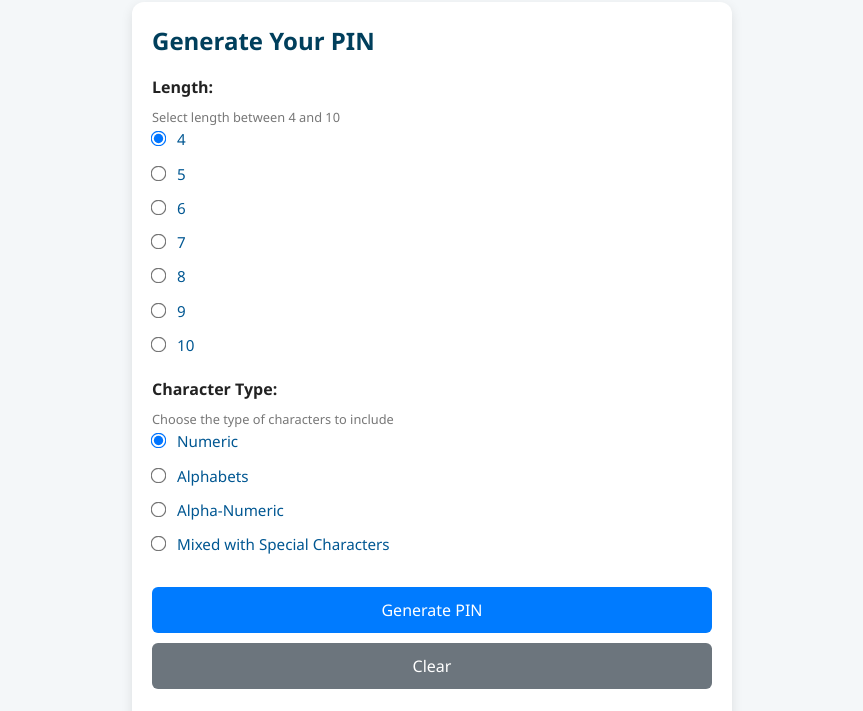
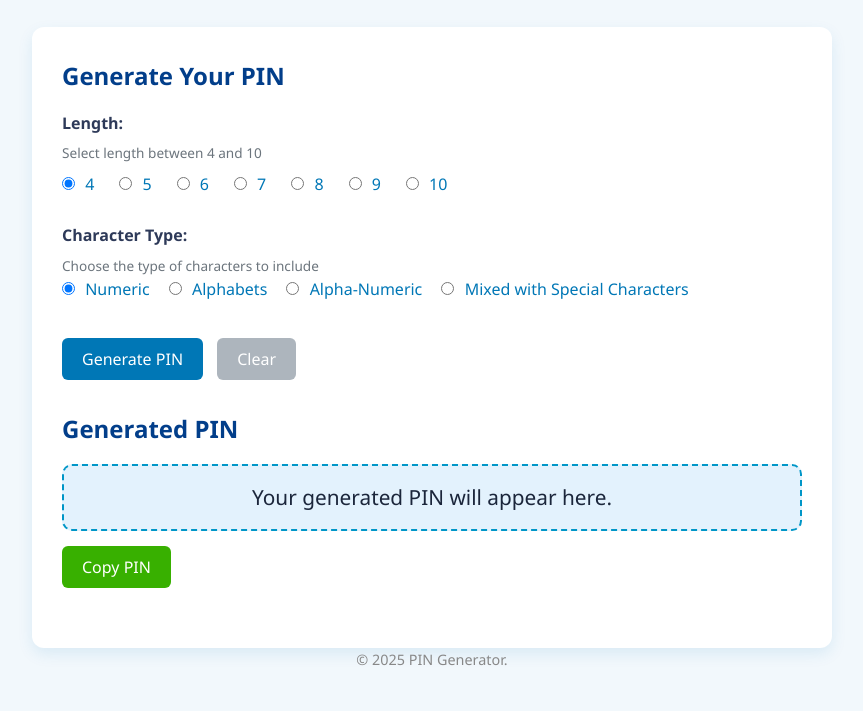
Before and after one commit to OmChannawar/MystiCode, a plain HTML site: page index.html in a window 1280 px wide. Shown: the part 115-826 px from the top of the page, without its empty margins (208-1071 px from the left). Drawn offline with Linux system fonts and the light colour scheme.

Commit message:
Update styles.css

```diff
--- a/styles.css
+++ b/styles.css
@@ -1,4 +1,4 @@
-/* Reset & Base Styles */
+/* Reset & base styles */
 * {
     margin: 0;
     padding: 0;
@@ -7,52 +7,51 @@
 }
 
 body {
-    background-color: #f4f7f9;
-    color: #333;
+    background-color: #f2f8fc;
+    color: #2e3a59;
     line-height: 1.6;
-    padding: 15px;
+    padding: 20px;
 }
 
 /* Header & Footer */
 header, footer {
     text-align: center;
-    margin-bottom: 25px;
+    margin-bottom: 30px;
 }
 
 header h1 {
-    font-size: 2rem;
-    color: #005792;
+    font-size: 2.5rem;
+    color: #0077b6;
 }
 
 header p {
-    font-size: 1rem;
+    font-size: 1.1rem;
     color: #444;
 }
 
 footer p {
-    font-size: 0.85rem;
-    color: #777;
+    font-size: 0.9rem;
+    color: #888;
 }
 
 /* Container */
 .container {
-    max-width: 600px;
-    margin: auto;
-    background-color: #fff;
-    padding: 20px;
+    max-width: 800px;
+    margin: 0 auto;
+    background-color: #ffffff;
+    padding: 30px;
     border-radius: 12px;
-    box-shadow: 0 4px 12px rgba(0, 0, 0, 0.1);
+    box-shadow: 0 6px 15px rgba(0, 119, 182, 0.1);
 }
 
 /* Sections */
 .generator-section, .display-section {
-    margin-bottom: 25px;
+    margin-bottom: 30px;
 }
 
 h2 {
-    color: #003f5c;
+    color: #023e8a;
     margin-bottom: 15px;
-    font-size: 1.5rem;
 }
 
 /* Inputs & Labels */
@@ -64,80 +63,83 @@ h2 {
     font-weight: 600;
     display: block;
     margin-bottom: 6px;
-    color: #222;
-    font-size: 1rem;
+    color: #2e3a59;
 }
 
 .radio-group label,
 #charSetOptions label {
-    margin-bottom: 10px;
-    display: block;
-    font-size: 0.95rem;
+    margin-right: 15px;
+    display: inline-block;
+    cursor: pointer;
     font-weight: 500;
-    cursor: pointer;
-    color: #005792;
+    color: #0077b6;
 }
 
 input[type="radio"] {
-    margin-right: 8px;
-    transform: scale(1.2);
+    margin-right: 6px;
 }
 
 small {
     display: block;
     margin-top: 6px;
-    color: #777;
-    font-size: 0.8rem;
+    color: #6c757d;
+    font-size: 0.85rem;
 }
 
 /* Buttons */
 .btn {
-    padding: 12px;
-    width: 100%;
+    padding: 10px 20px;
     border: none;
     border-radius: 6px;
     margin-top: 10px;
     cursor: pointer;
     font-size: 1rem;
-    transition: 0.3s ease;
+    transition: background-color 0.3s ease, transform 0.2s ease;
+}
+
+.btn:active {
+    transform: scale(0.97);
 }
 
 .primary-btn {
-    background-color: #007bff;
+    background-color: #0077b6;
     color: #fff;
 }
 
 .primary-btn:hover {
-    background-color: #0056b3;
+    background-color: #005f87;
 }
 
 .secondary-btn {
-    background-color: #6c757d;
+    background-color: #adb5bd;
     color: #fff;
+    margin-left: 10px;
 }
 
 .secondary-btn:hover {
-    background-color: #5a6268;
+    background-color: #6c757d;
 }
 
 .success-btn {
-    background-color: #28a745;
+    background-color: #38b000;
     color: #fff;
+    margin-top: 15px;
 }
 
 .success-btn:hover {
-    background-color: #218838;
+    background-color: #2d9e00;
 }
 
-/* PIN Display */
-.PIN-display {
+/* Code Display */
+.PIN-display,
+.code-display {
     padding: 15px;
-    border: 2px dashed #aaa;
-    background-color: #f9f9f9;
+    border: 2px dashed #0096c7;
+    background-color: #e3f2fd;
     border-radius: 10px;
     font-family: 'Courier New', Courier, monospace;
-    font-size: 1.2rem;
-    color: #222;
+    font-size: 1.3rem;
+    color: #1b263b;
     min-height: 50px;
     display: flex;
     align-items: center;
@@ -146,36 +148,32 @@ small {
     margin-top: 10px;
 }
 
-/* Responsive Layout */
-@media screen and (max-width: 480px) {
-    header h1 {
-        font-size: 1.6rem;
-    }
+/* Responsive Radio Buttons */
+.radio-group {
+    display: flex;
+    flex-wrap: wrap;
+    gap: 10px;
+    margin-top: 8px;
+}
 
-    h2 {
-        font-size: 1.3rem;
-    }
-
+/* Responsive */
+@media screen and (max-width: 600px) {
     .btn {
-        font-size: 0.95rem;
-    }
-
-    .container {
-        padding: 15px;
-    }
-
-    .radio-group,
-    #charSetOptions {
-        display: flex;
-        flex-direction: column;
+        width: 100%;
+        margin-bottom: 10px;
     }
 
     .radio-group label,
     #charSetOptions label {
-        font-size: 0.95rem;
+        width: 48%;
+        margin-bottom: 10px;
     }
 
-    input[type="radio"] {
-        transform: scale(1.1);
+    .container {
+        padding: 20px;
+    }
+
+    .code-display, .PIN-display {
+        font-size: 1.1rem;
     }
 }
```
